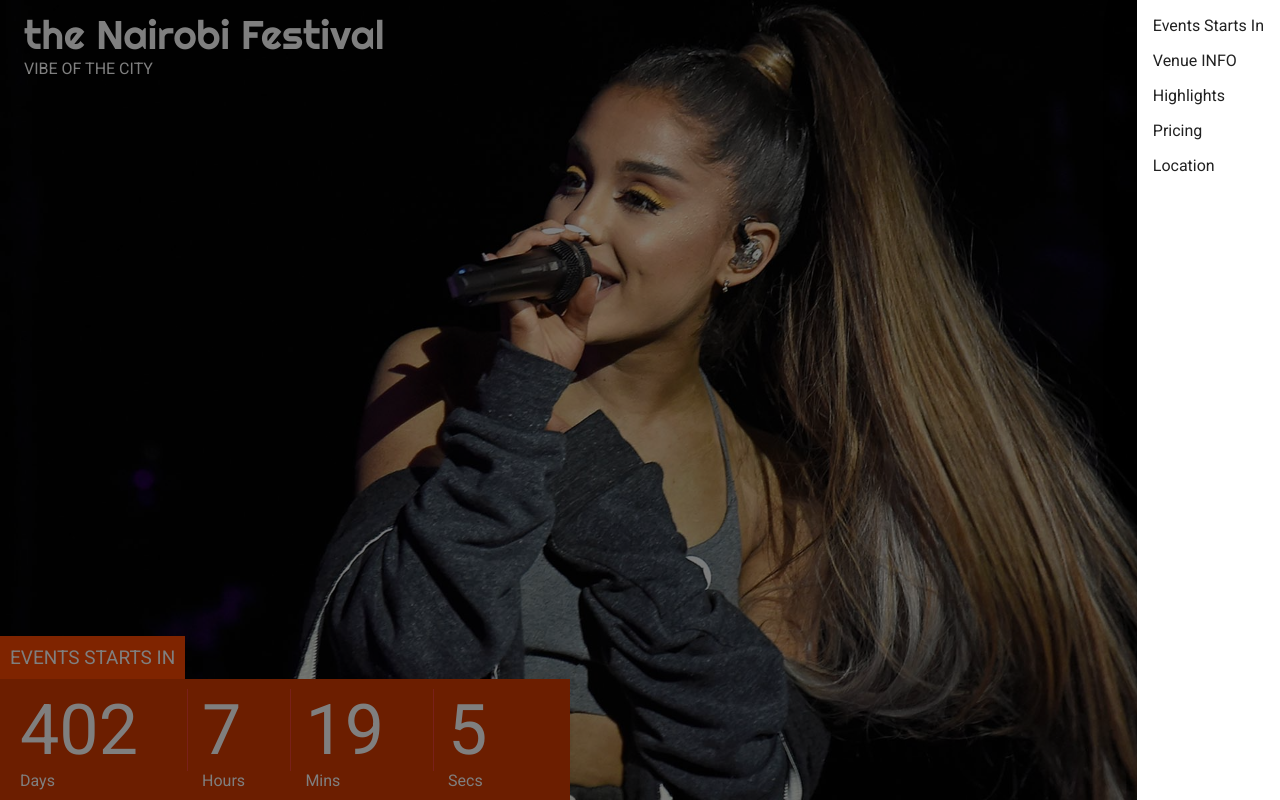
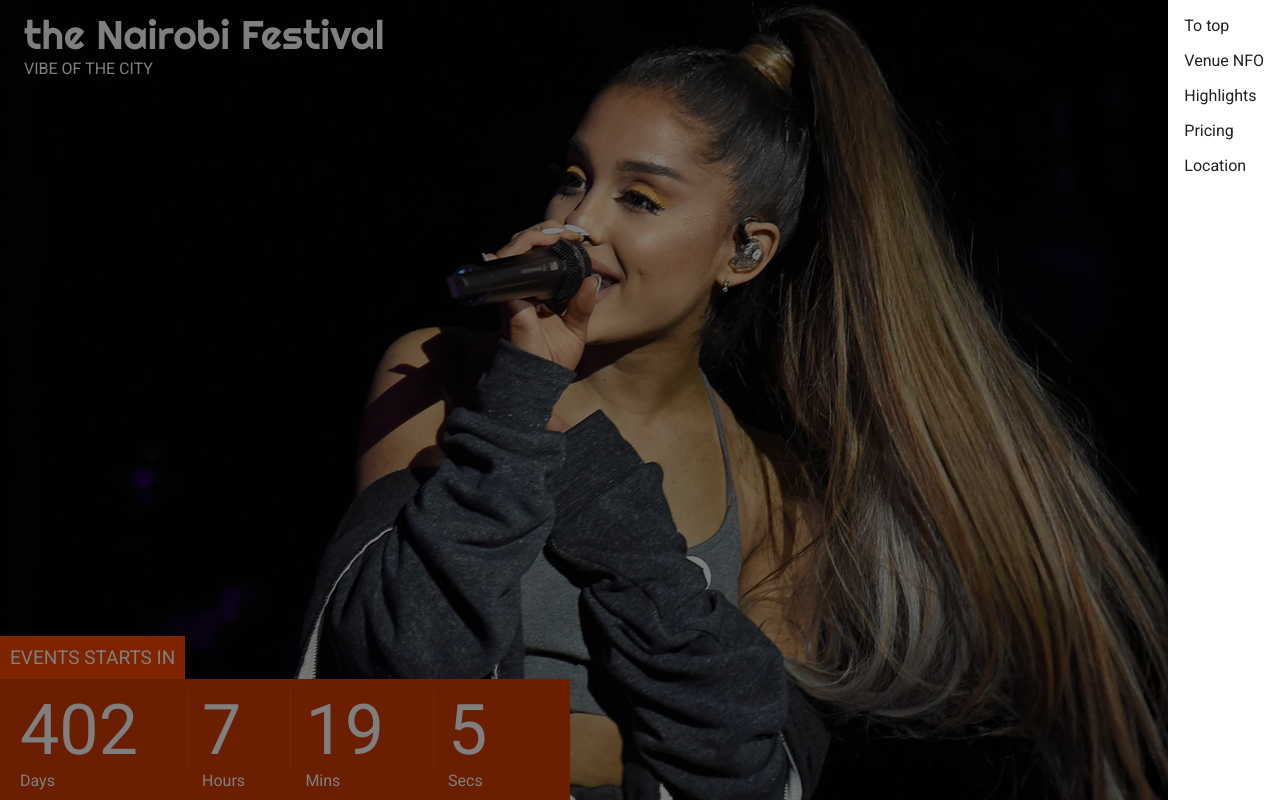
Before and after one commit to SJamal1759/the-nairobi-festival, a React (Create React App) app: page / in a window 1280 px wide. Both pictures are taken after a click on the button "Menu". Shown: the top 800 px of the page. Built offline with nearby package versions, Linux system fonts and the light colour scheme.

Commit message:
scroll feature link

```diff
--- a/src/App.js
+++ b/src/App.js
@@ -1,3 +1,4 @@
+import { Element } from "react-scroll";
 import React, { Component } from "react";
 import "./resources/styles.css";
 
--- a/src/components/header_footer/SideDrawer.js
+++ b/src/components/header_footer/SideDrawer.js
@@ -1,43 +1,45 @@
-import React from 'react';
-import { Drawer } from '@mui/material';
-import List from '@mui/material/List';
-import ListItem from '@mui/material/ListItem';
+import React from "react";
+import { Drawer } from "@mui/material";
+import List from "@mui/material/List";
+import ListItem from "@mui/material/ListItem";
+import { scroller } from "react-scroll";
 
 const SideDrawer = (props) => {
+  const links = [
+    { where: "featured", value: "To top" },
+    { where: "venuenfo", value: "Venue NFO" },
+    { where: "highlights", value: "Highlights" },
+    { where: "pricing", value: "Pricing" },
+    { where: "location", value: "Location" },
+  ];
+
+  const scrollToElement = (element) => {
+    scroller.scrollTo(element, {
+      duration: 1500,
+      delay: 100,
+      smooth: true,
+      offset: -150,
+    });
+    props.onClose(false);
+  };
+
+  const renderItem = (item) => (
+    <ListItem
+      button
+      onClick={() => scrollToElement(item.where)}
+      key={item.where}
+    >
+      {item.value}
+    </ListItem>
+  );
+
   return (
     <Drawer
-      anchor='right'
+      anchor={"right"}
       open={props.open}
-      onClose={()=>props.onClose(false)}
-
+      onClose={() => props.onClose(false)}
     >
-      <List component='nav'>
-        <ListItem button onClick ={ ()=> console.log("featured")}
-        >
-        Events Starts In
-
-        </ListItem>
-        <ListItem button onClick ={ ()=> console.log("Venue INFO")}
-        >
-        Venue INFO
-
-        </ListItem>
-        <ListItem button onClick ={ ()=> console.log("Highlights")}
-        >
-        Highlights
-
-        </ListItem>
-        <ListItem button onClick ={ ()=> console.log("Pricing")}
-        >
-        Pricing
-
-        </ListItem>
-        <ListItem button onClick ={ ()=> console.log("Location")}
-        >
-        Location
-
-        </ListItem>
-      </List>
+      <List component="nav">{links.map((item) => renderItem(item))}</List>
     </Drawer>
   );
 };
```
